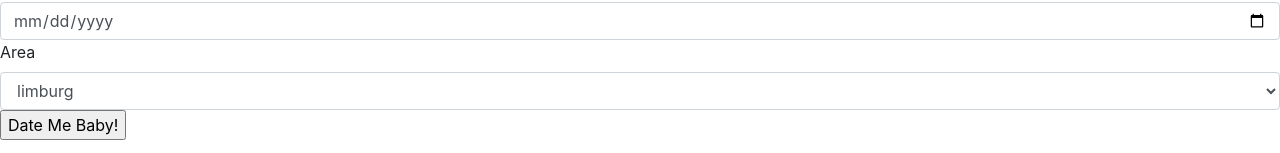
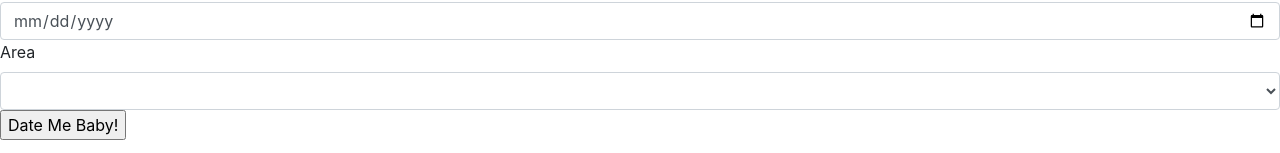
Before and after one commit to AADecoz/Eros, an Angular app in the folder datingsite/: page /Register in a window 1280 px wide. Shown: the part 696-849 px from the top of the page. Built offline with nearby package versions, Linux system fonts and the light colour scheme.

Commit message:
area register

```diff
--- a/datingsite/src/app/preferences/preferences.component.ts
+++ b/datingsite/src/app/preferences/preferences.component.ts
@@ -32,7 +32,7 @@ export class PreferencesComponent implements OnInit {
   constructor(private UserService: UserService, private router: Router) {}
 
   ngOnInit(): void {
-    console.log(sessionStorage.getItem('maxAge'));
+    console.log(sessionStorage.getItem('userid'));
     if (this.preference?.includes('m') == true) {
       this.checkboxFlag1 = true;
     }
@@ -125,10 +125,8 @@ console.log(this.intro)
     }
   }
 
-
  defaultimg(){
   this.source="assets/default.png"
 
-
  }
 }
--- a/datingsite/src/app/register/register.component.html
+++ b/datingsite/src/app/register/register.component.html
@@ -34,8 +34,8 @@
 
   <label>Area</label>
   <select name="area" name="area" class="form-control" id="area" [(ngModel)]="area" required>
-    <option value="limburg">limburg</option>
-    <option value="Vlaams-brabant">vlaams brabant</option>
+    <option value="Limburg">Limburg</option>
+    <option value="Vlaams-brabant">Vlaams brabant</option>
 
   </select>
 
```
